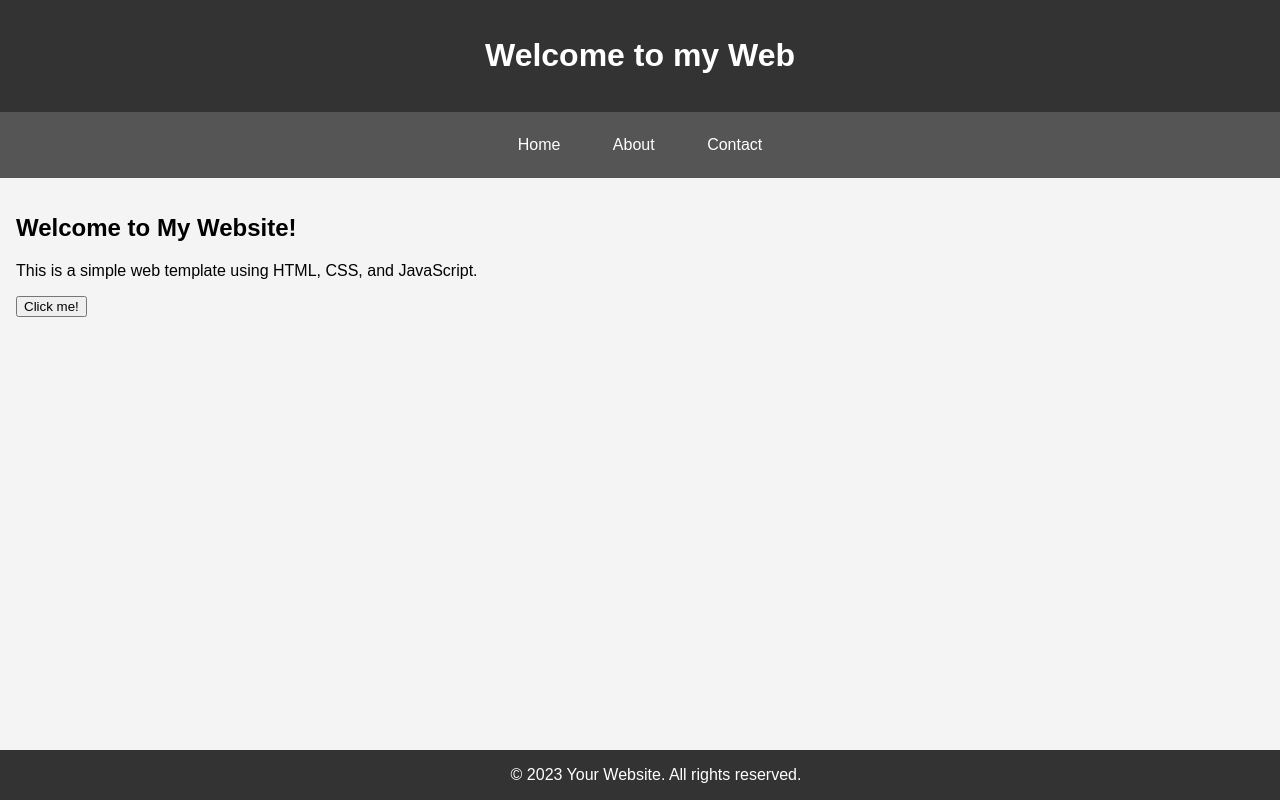
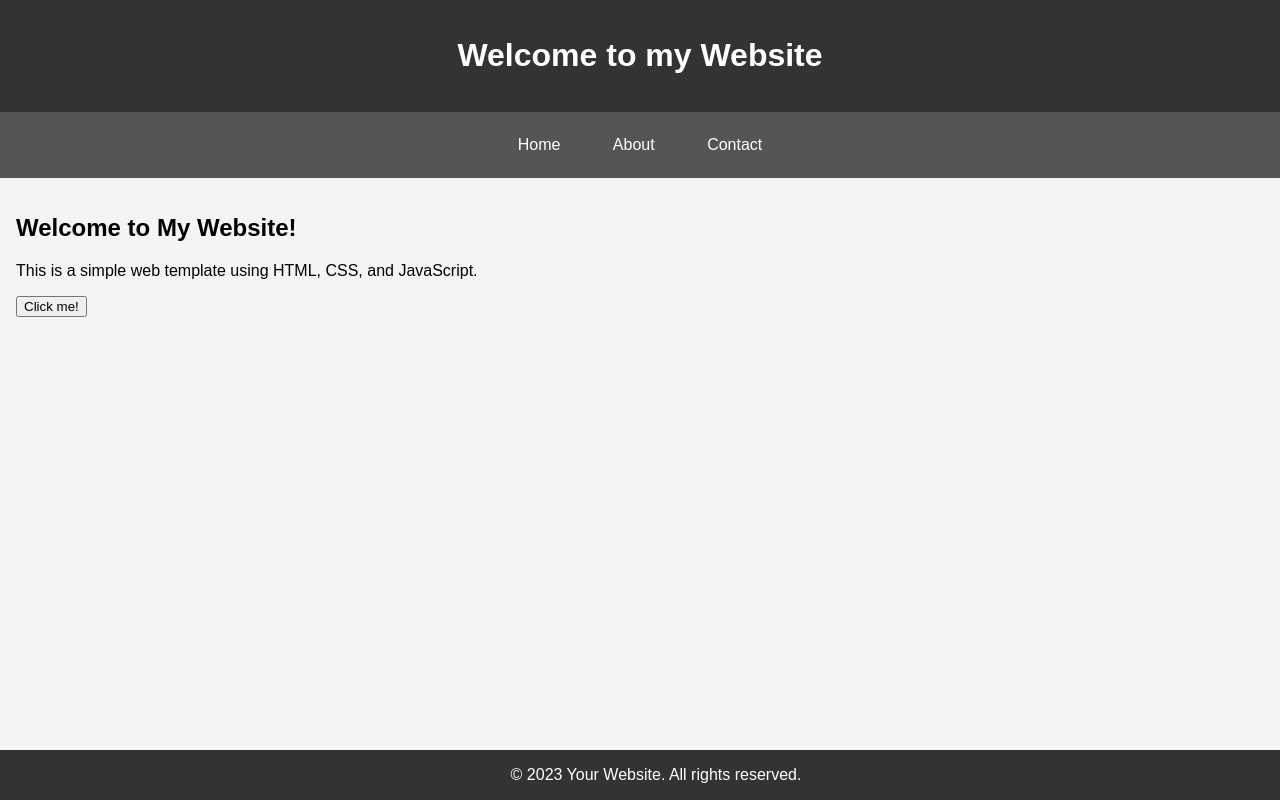
Before and after one commit to Fatikh930/terminaltask2, a plain HTML site: page index.html in a window 1280 px wide. Drawn offline with Linux system fonts and the light colour scheme.

Commit message:
Update index.html

```diff
--- a/index.html
+++ b/index.html
@@ -50,7 +50,7 @@
   </head>
   <body>
     <header>
-      <h1>Welcome to my Web</h1>
+      <h1>Welcome to my Website</h1>
     </header>
 
     <nav>
```
